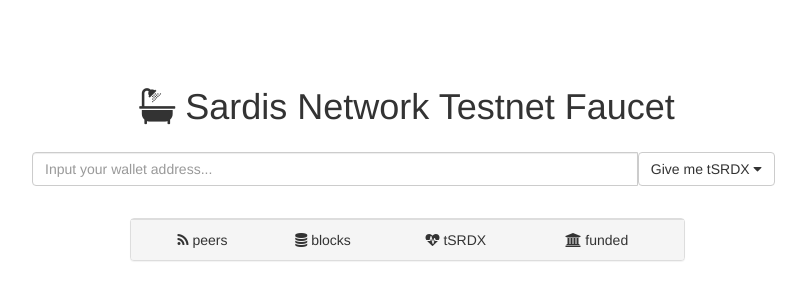
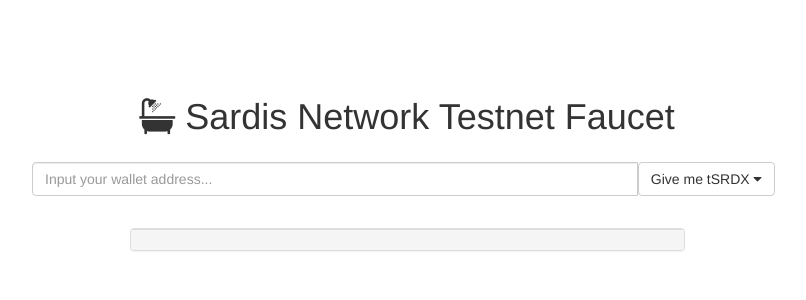
Before and after one commit to sardisnetwork/faucet, a plain HTML site: page index.html in a window 1280 px wide. Shown: the part 226-526 px from the top of the page, without its empty margins (233-1039 px from the left). Drawn offline with nearby package versions, Linux system fonts and the light colour scheme.

Commit message:
Update index.html

```diff
--- a/index.html
+++ b/index.html
@@ -81,14 +81,14 @@
 								<table id="requests" class="table table-condensed" style="margin: 0;"></table>
 							</div>
 							<div class="panel-footer">
-								<table style="width: 100%">
+<!-- 								<table style="width: 100%">
 									<tr>
 										<td style="text-align: center;"><i class="fa fa-rss" aria-hidden="true"></i> <span id="peers"></span> peers</td>
 										<td style="text-align: center;"><i class="fa fa-database" aria-hidden="true"></i> <span id="block"></span> blocks</td>
 										<td style="text-align: center;"><i class="fa fa-heartbeat" aria-hidden="true"></i> <span id="funds"></span> tSRDX</td>
 										<td style="text-align: center;"><i class="fa fa-university" aria-hidden="true"></i> <span id="funded"></span> funded</td>
 									</tr>
-								</table>
+								</table> -->
 							</div>
 						</div>
 					</div>
```
